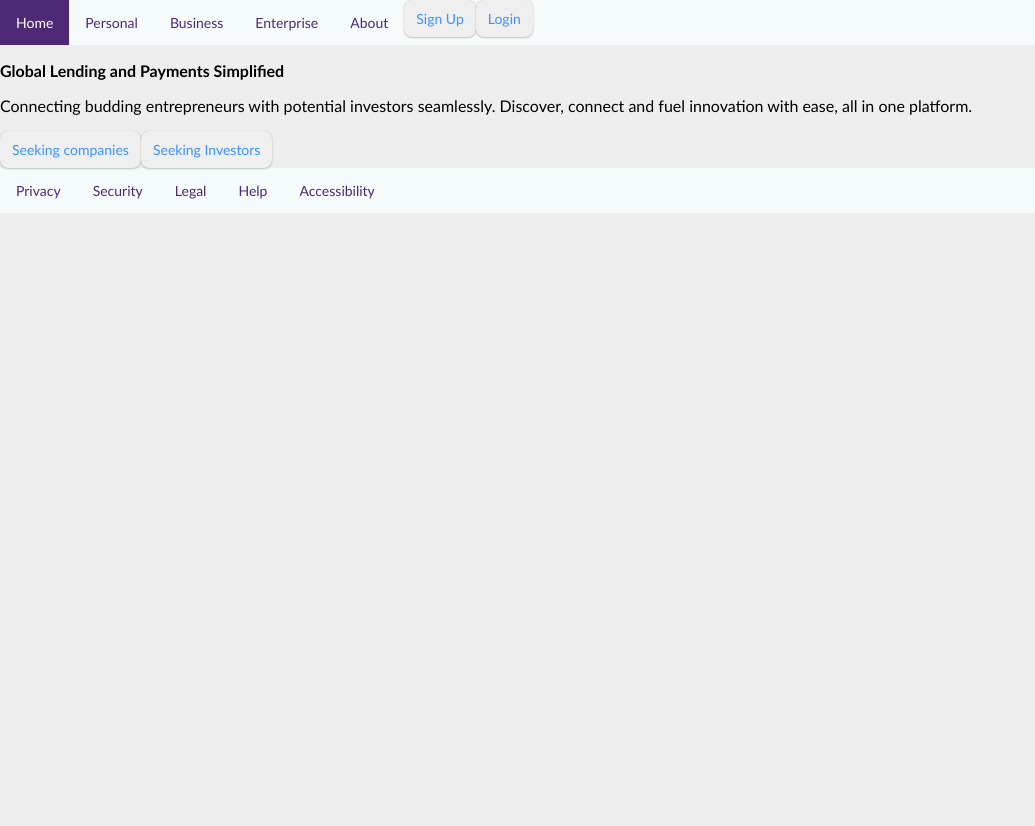
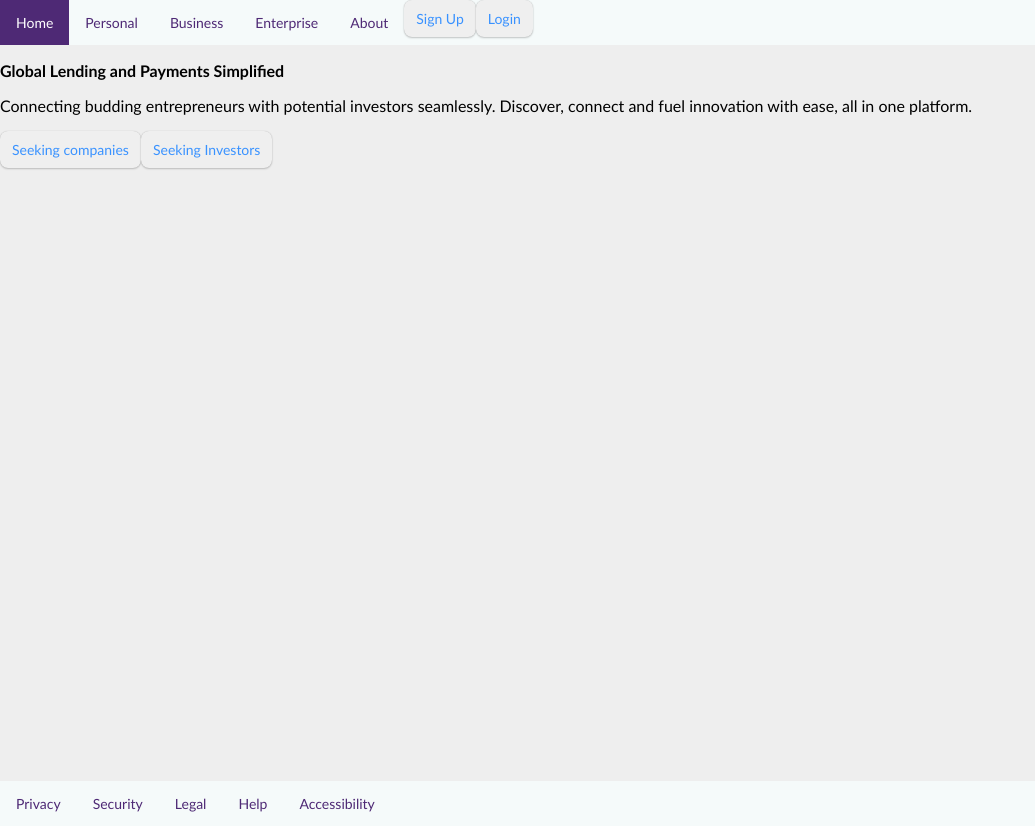
Before and after one commit to kchikosi/stelrbackend, a React (Vite) app in the folder src/main/client/: page /home in a window 1280 px wide. Shown: the whole page, without its empty margins (0-1035 px from the left). Before the commit the page ends 800 px from the top, so only its background shows below. Built offline with nearby package versions, Linux system fonts and the light colour scheme.

Commit message:
adjust page size
adjust page size

```diff
--- a/src/main/client/src/index.css
+++ b/src/main/client/src/index.css
@@ -21,6 +21,10 @@ button {
   font-weight: 400;
 }
 
+#root, #personal, #business, #enterprise, #about {
+  height: 90%;
+  width: 100%;
+}
 
 /* Add a background color to the top navigation */
 #top-nav {
```
